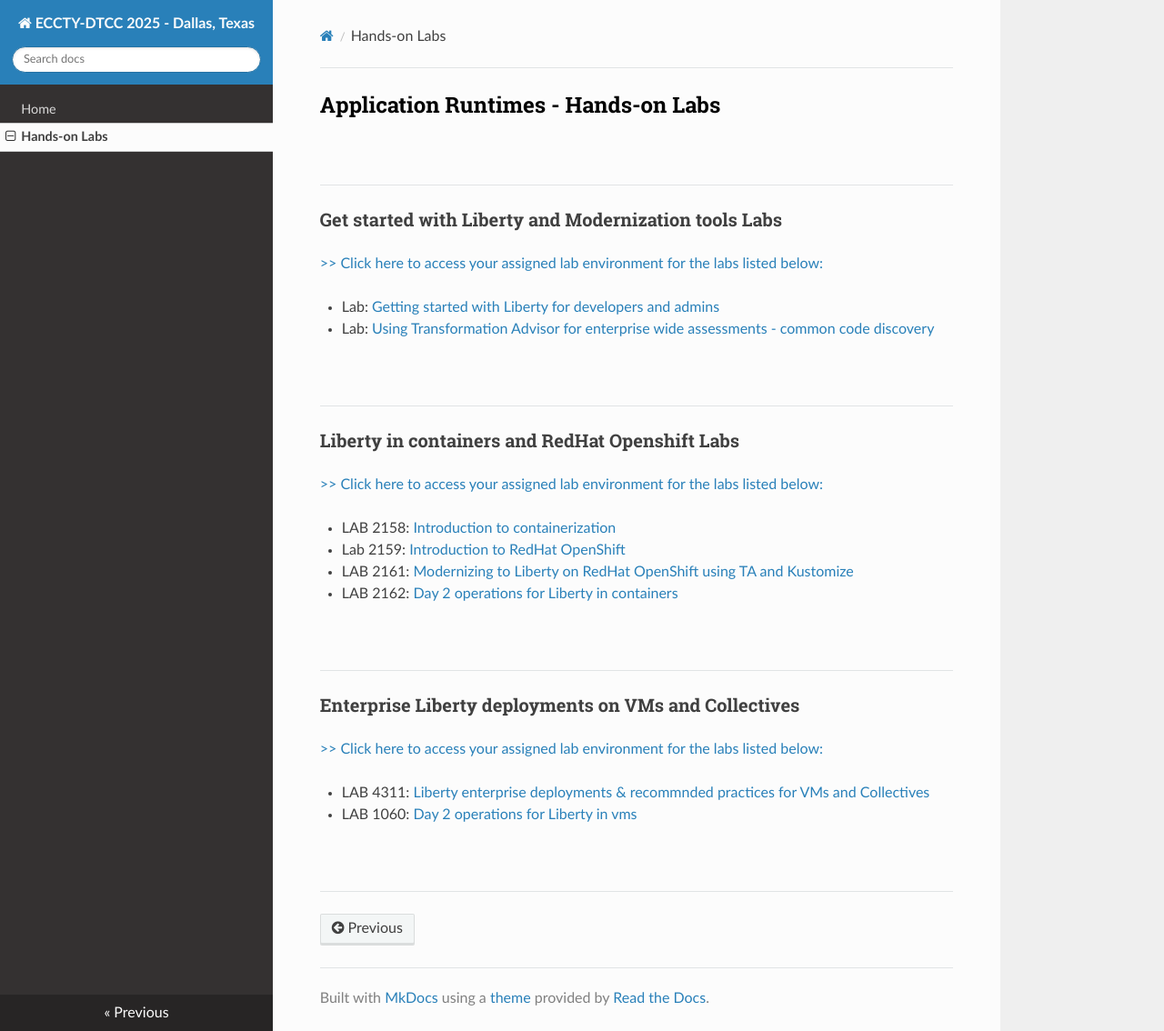
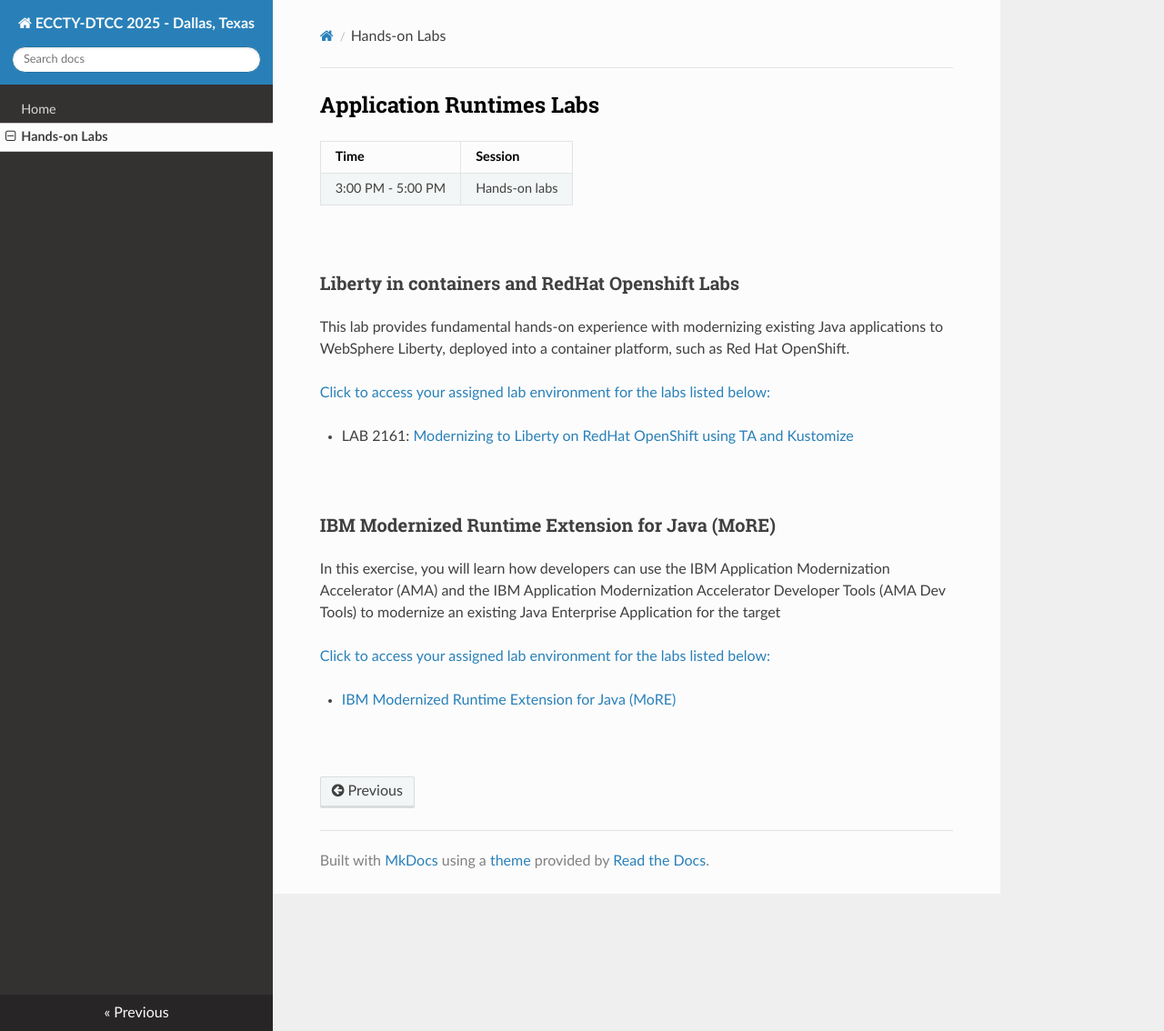
Before and after one commit to kgibm/ECCTY-DTCC-2025, an MkDocs documentation site: the page built from docs/labs.md, in a window 1280 px wide and 1134 px high. Shown: the whole window at 91% size. Built offline with MkDocs 1.6.1, drawn with Linux system fonts in a browser that asks for light colours; nearby versions of some CDN libraries.

Commit message:
Updates
Signed-off-by: Kevin Grigorenko <kevin.grigorenko@us.ibm.com>

```diff
--- a/docs/labs.md
+++ b/docs/labs.md
@@ -1,53 +1,32 @@
 
-<h2 style="color:black">Application Runtimes - Hands-on Labs</h2>
+<h2 style="color:black">Application Runtimes Labs</h2>
 
+Time | Session
+--------------|----------
+3:00 PM - 5:00 PM | Hands-on labs
 
 
 <br/>
 
-------------------------------------------
 
+### Liberty in containers and RedHat Openshift Labs
 
-### Get started with Liberty and Modernization tools Labs
+This lab provides fundamental hands-on experience with modernizing existing Java applications to WebSphere Liberty, deployed into a container platform, such as Red Hat OpenShift.
 
- [>> Click here to access your assigned lab environment for the labs listed below:](liberty-getting-started-lab-env-assignments.md)
+  [Click to access your assigned lab environment for the labs listed below:](TODO)
 
-
-  - Lab: [Getting started with Liberty for developers and admins](https://github.com/LarsBesselmann/LibertyGettingStarted-Lab)
-
-  - Lab: [Using Transformation Advisor for enterprise wide assessments - common code discovery](https://github.com/LarsBesselmann/Liberty-Getting-Started-TA-CC)
+  - LAB 2161: [Modernizing to Liberty on RedHat OpenShift using TA and Kustomize](https://github.com/IBMTechSales/liberty-containers-deployment-labs/tree/master/2161_1-Deploy-Liberty-OCP)
 
 
  <br/>
 
-------------------------------------------
+### IBM Modernized Runtime Extension for Java (MoRE)
 
-### Liberty in containers and RedHat Openshift Labs
+In this exercise, you will learn how developers can use the IBM Application Modernization Accelerator (AMA) and the IBM Application Modernization Accelerator Developer Tools (AMA Dev Tools) to modernize an existing Java Enterprise Application for the target
 
-  [>> Click here to access your assigned lab environment for the labs listed below:](appmod-containers-labs-env-assignments.md)
+  [Click to access your assigned lab environment for the labs listed below:](TODO)
 
-  - LAB 2158: [Introduction to containerization](https://github.com/IBMTechSales/liberty-containers-deployment-labs/tree/master/2158-Intro-Containers)
-
-  - Lab 2159: [Introduction to RedHat OpenShift](https://github.com/IBMTechSales/liberty-containers-deployment-labs/tree/master/2159-Intro-OpenShift)
-
-  - LAB 2161: [Modernizing to Liberty on RedHat OpenShift using TA and Kustomize](https://github.com/IBMTechSales/liberty-containers-deployment-labs/tree/master/2161_1-Deploy-Liberty-OCP)
-
-  - LAB 2162: [Day 2 operations for Liberty in containers](https://github.com/IBMTechSales/liberty-containers-deployment-labs/tree/master/2162-LibertyApplicationManagement)
+  - [IBM Modernized Runtime Extension for Java (MoRE)](https://github.com/LarsBesselmann/MoRE_WhereAMI_Lab)
 
 
  <br/>
-
- ------------------------------------------
-
-### Enterprise Liberty deployments on VMs and Collectives
-
-  [>> Click here to access your assigned lab environment for the labs listed below:](liberty-vms-labs-env-assignments.md)
-
-  - LAB 4311: [Liberty enterprise deployments & recommnded practices for VMs and Collectives](https://github.com/IBMTechSales/liberty-enterprise-deployment-labs/tree/master/4311-Liberty-Enterprise-Deployment)
-
-  - LAB 1060: [Day 2 operations for Liberty in vms](https://github.com/IBMTechSales/liberty-enterprise-deployment-labs/tree/master/1060-Liberty-Day2-operations)
-
-
- <br/>
-
-------------------------------------------
```
Also changed, not shown: docs/index.md (+3 -8 lines), 1 other file.
